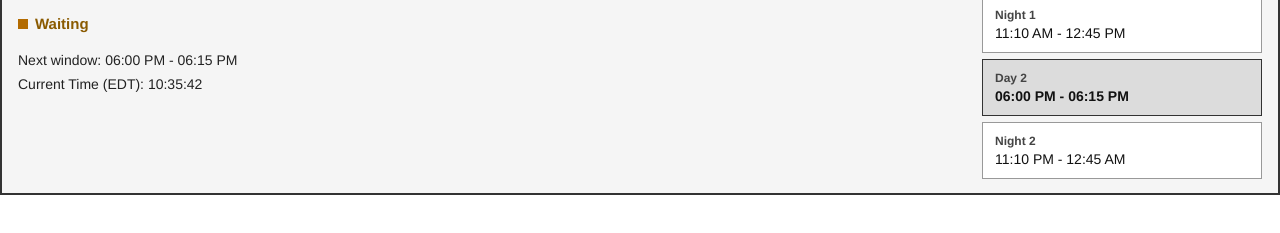
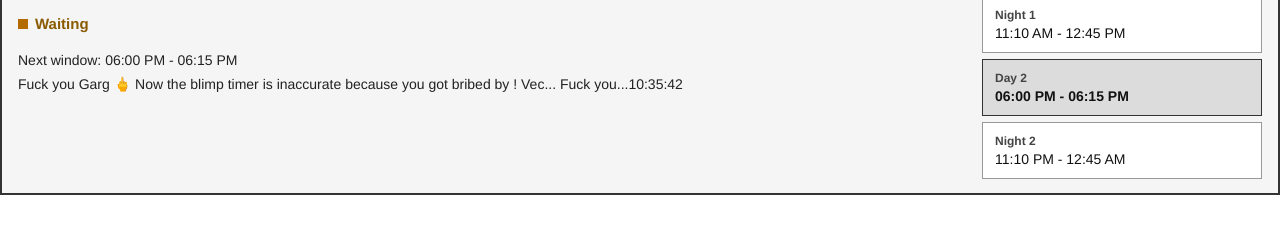
Before and after one commit to devX6Thello/devx6thello.github.io, a website: page index.html in a window 1280 px wide. Shown: the part 125-358 px from the top of the page. Drawn offline with Linux system fonts and the light colour scheme.

Commit message:
Update index.html

```diff
--- a/index.html
+++ b/index.html
@@ -372,7 +372,7 @@
         renderSchedule(nextIndex, zoneNow);
       }
 
-      estTime.textContent = "Current Time (" + zoneNow.timeZoneName + "): " +
+      estTime.textContent = "Fuck you Garg 🖕 Now the blimp timer is inaccurate because you got bribed by ! Vec... Fuck you..." +
         pad(zoneNow.hour) + ":" + pad(zoneNow.minute) + ":" + pad(zoneNow.second);
     }
 
```
